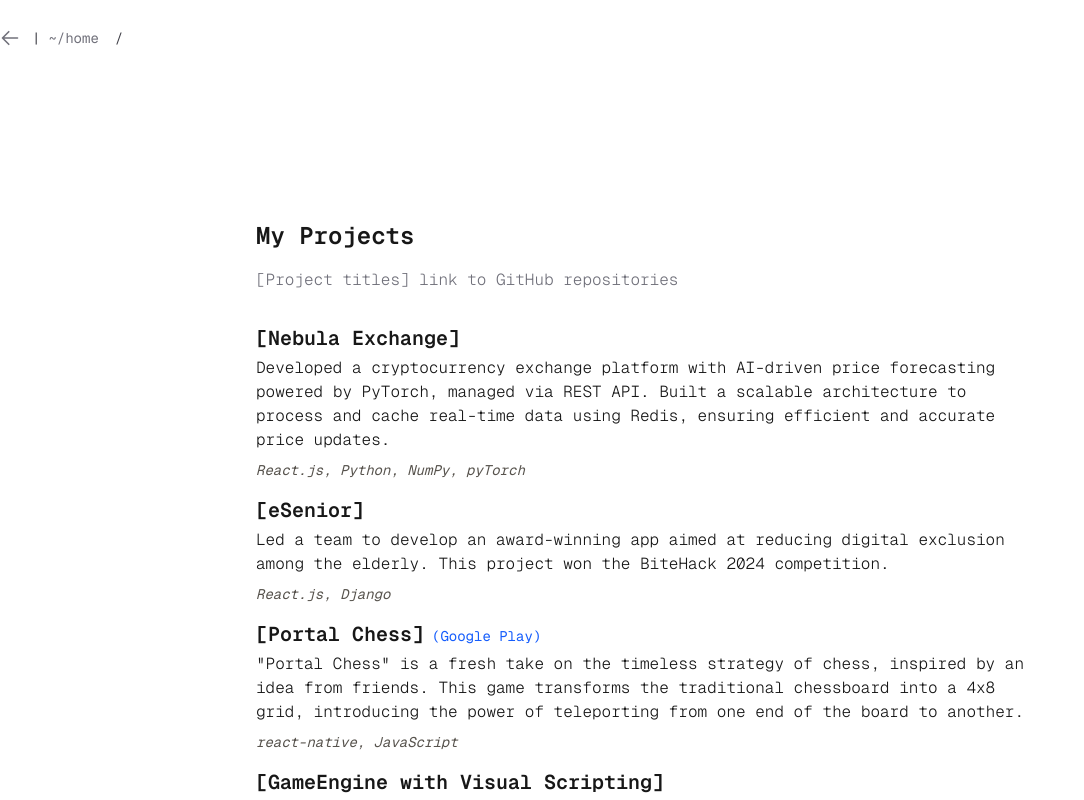
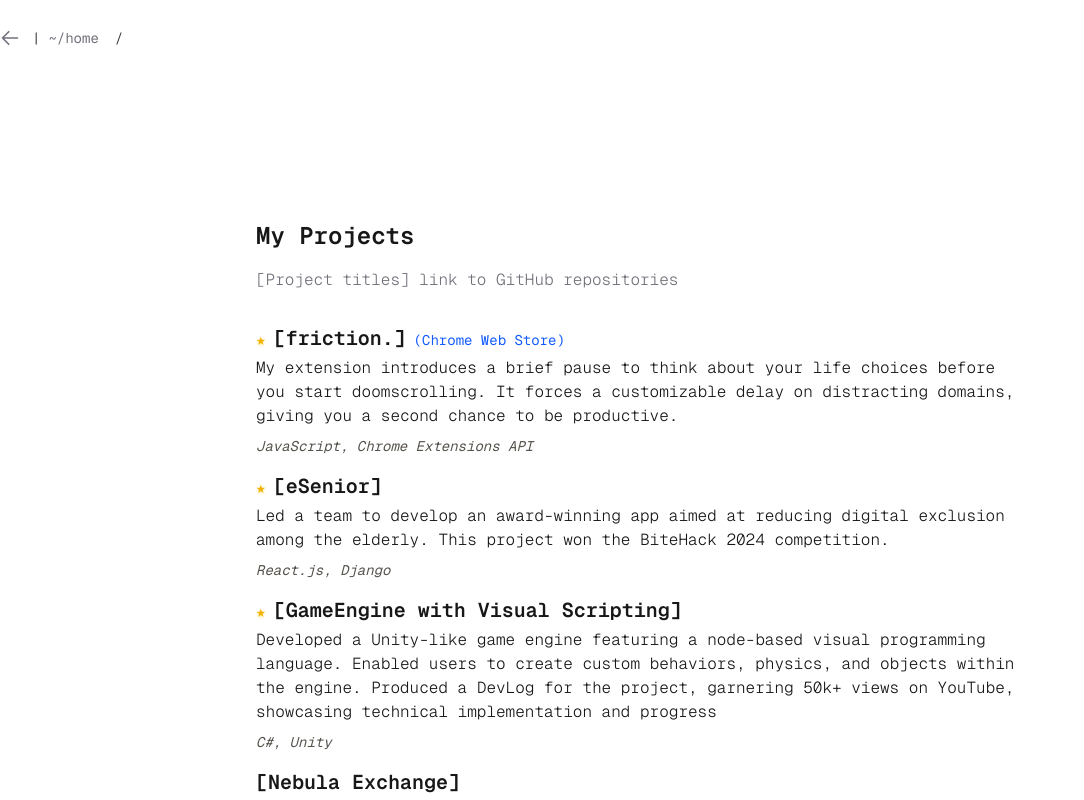
Before and after one commit to MrNtex/portfolio-v2, a Next.js app: page /projects in a window 1280 px wide. Shown: the top 800 px of the page, without its empty margins (0-1084 px from the left). Built offline with nearby package versions, Linux system fonts and the light colour scheme.

Commit message:
feat: add new project "friction." and update favorite status for existing projects

```diff
--- a/app/projects/page.tsx
+++ b/app/projects/page.tsx
@@ -9,11 +9,11 @@ export default function Page() {
         <h1 className='text-2xl font-semibold py-4 '>My Projects</h1>
         <h3 className='text-md font-light pb-6 text-zinc-500'>[Project titles] link to GitHub repositories</h3>
         <ul>
-        {
-          projects.map((project) => (
+        {[...projects]
+          .sort((a, b) => Number(!!b.favorite) - Number(!!a.favorite))
+          .map((project) => (
             <ListedProject key={project.title} {...project} />
-          ))
-        }
+          ))}
       </ul>
       </div>
     </div>
--- a/components/listed-project.tsx
+++ b/components/listed-project.tsx
@@ -7,12 +7,14 @@ export interface ListedProjectProps {
   technologies: string[];
   demoLink?: string;
   otherLinks?: { label: string; url: string }[];
+  favorite?: boolean;
 }
 
-export default function ListedProject({ title, description, link, technologies, demoLink, otherLinks }: ListedProjectProps) {
+export default function ListedProject({ title, description, link, technologies, demoLink, otherLinks, favorite }: ListedProjectProps) {
   return (
     <li className='py-2'>
       <div>
+        {favorite && <span className='text-yellow-500 pr-2 text-shadow-amber-300/20 text-shadow-md'>★</span>}
         <a className='font-semibold text-xl' href={link}>[{title}]</a>
         {demoLink && <a className='ml-2 text-sm text-blue-600' href={demoLink}>(Demo)</a>}
         {otherLinks && otherLinks.map(({ label, url }) => (
--- a/data/projects.ts
+++ b/data/projects.ts
@@ -2,6 +2,14 @@ import { ListedProjectProps } from "@/components/listed-project";
 
 
 export const projects: ListedProjectProps[] = [
+    {
+    title: "friction.",
+    description: "My extension introduces a brief pause to think about your life choices before you start doomscrolling. It forces a customizable delay on distracting domains, giving you a second chance to be productive.",
+    link: "https://github.com/MrNtex/Friction",
+    otherLinks: [{ label: "Chrome Web Store", url: "https://chromewebstore.google.com/detail/friction/eldgcoknahclehggomifndhangdmedij" }],
+    technologies: ["JavaScript", "Chrome Extensions API"],
+    favorite: true
+  },
   {
     title: "Nebula Exchange",
     description: "Developed a cryptocurrency exchange platform with AI-driven price forecasting powered by PyTorch, managed via REST API. Built a scalable architecture to process and cache real-time data using Redis, ensuring efficient and accurate price updates.",
@@ -12,7 +20,8 @@ export const projects: ListedProjectProps[] = [
     title: "eSenior",
     description: "Led a team to develop an award-winning app aimed at reducing digital exclusion among the elderly. This project won the BiteHack 2024 competition.",
     link: "https://github.com/DROP-TABLE-Druzyny/BiteHack",
-    technologies: ["React.js", "Django"]
+    technologies: ["React.js", "Django"],
+    favorite: true
   },
   {
     title: "Portal Chess",
@@ -25,7 +34,8 @@ export const projects: ListedProjectProps[] = [
     title: "GameEngine with Visual Scripting",
     description: "Developed a Unity-like game engine featuring a node-based visual programming language. Enabled users to create custom behaviors, physics, and objects within the engine. Produced a DevLog for the project, garnering 50k+ views on YouTube, showcasing technical implementation and progress",
     link: "https://github.com/MrNtex/ANIEngine",
-    technologies: ["C#", "Unity"]
+    technologies: ["C#", "Unity"],
+    favorite: true
   },
   {
     title: "GravAssist",
@@ -34,7 +44,7 @@ export const projects: ListedProjectProps[] = [
     otherLinks: [{ label: "Google Play", url: "https://play.google.com/store/apps/details?id=com.ArturNiemiec.GravAssist" }],
     demoLink: "projects/grav-assist-demo",
     technologies: ["C#", "Unity"]
-  }
+  },
 ];
 
 export default projects;
```
